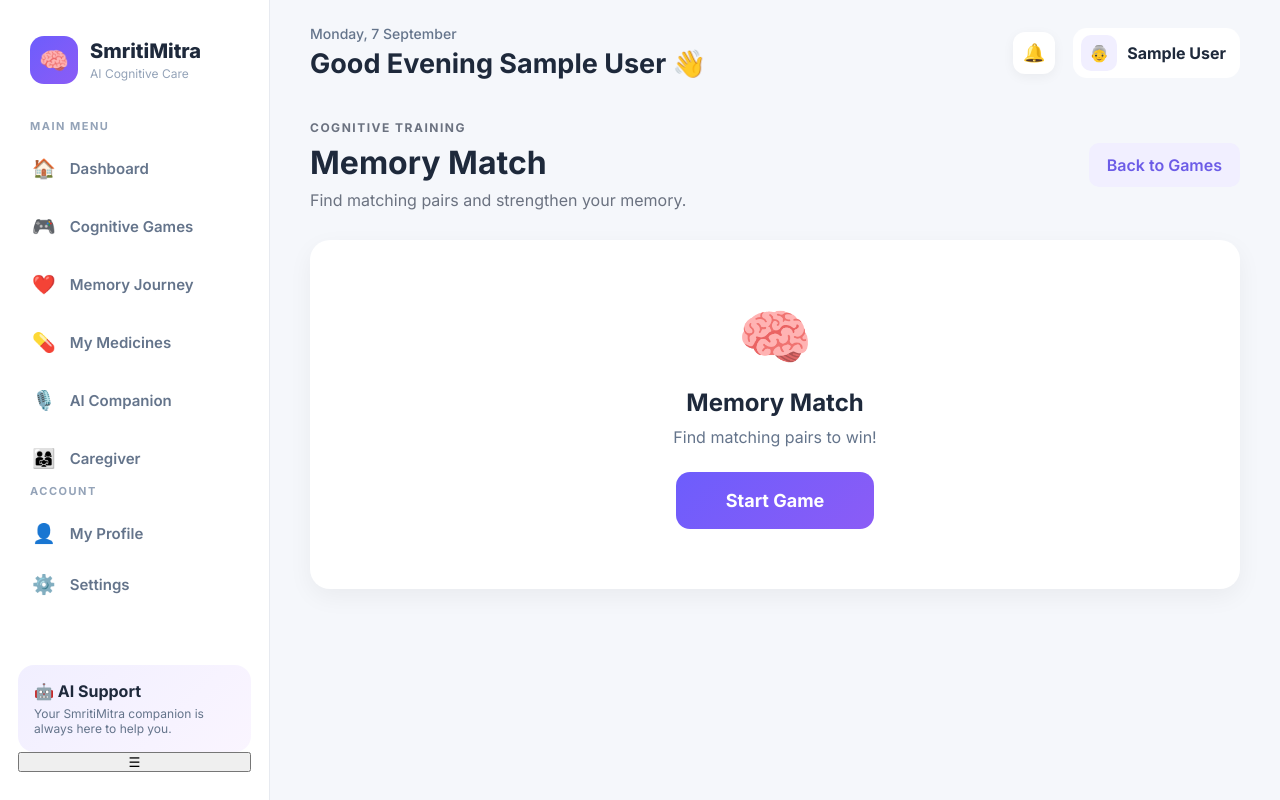
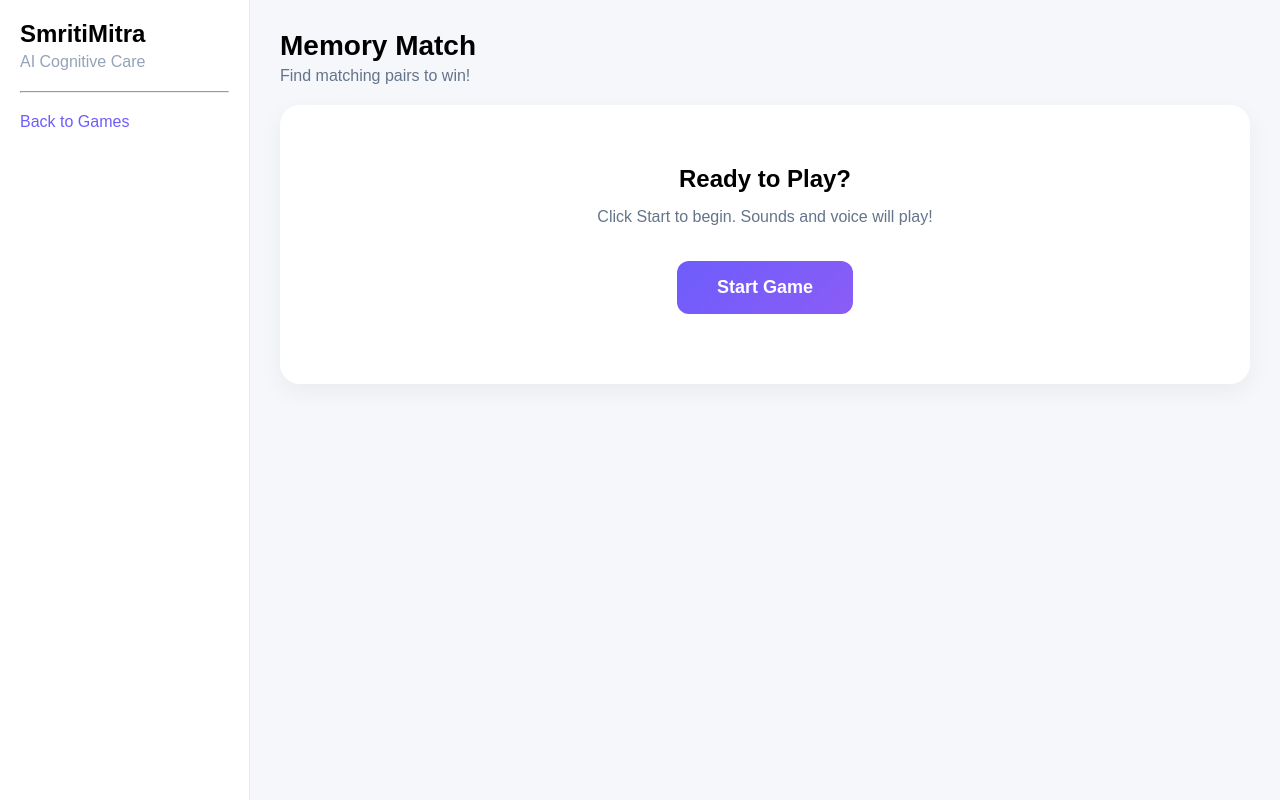
Before and after one commit to Ng-GOAT/SMRITIMITRA, a PHP site: page /pages/memory-match.php in a window 1280 px wide. Run offline with PHP 8.4, Linux system fonts and the light colour scheme; the visitor is signed in with stand-in values (Sample User, id 1).

Commit message:
Memory Match: zero-dependency standalone page, no sidebar JS conflicts

```diff
--- a/pages/memory-match.php
+++ b/pages/memory-match.php
@@ -4,173 +4,152 @@ include "../config/db.php";
 requireLogin();
 ?>
 <!DOCTYPE html>
-<html lang="en">
+<html>
 <head>
-    <meta charset="UTF-8">
-    <meta name="viewport" content="width=device-width, initial-scale=1.0">
-    <title>Memory Match | SmritiMitra</title>
-    <link rel="stylesheet" href="../assets/css/style.css">
+<meta charset="UTF-8">
+<meta name="viewport" content="width=device-width, initial-scale=1.0">
+<title>Memory Match</title>
+<style>
+*{margin:0;padding:0;box-sizing:border-box;}
+body{font-family:Arial,sans-serif;background:#f5f7fb;}
+.layout{display:flex;min-height:100vh;}
+.sidebar{width:250px;background:#fff;padding:20px;border-right:1px solid #e7eaf0;}
+.main{flex:1;padding:30px;}
+h1{font-size:28px;margin-bottom:5px;}
+.sub{color:#64748b;margin-bottom:20px;}
+.stats{display:flex;gap:20px;margin-bottom:25px;}
+.stat{background:#fff;padding:18px 24px;border-radius:14px;box-shadow:0 4px 15px rgba(0,0,0,0.05);flex:1;}
+.stat span{color:#94a3b8;font-size:13px;}
+.stat strong{font-size:24px;display:block;}
+.board{display:grid;grid-template-columns:repeat(4,1fr);gap:12px;max-width:400px;}
+.card{background:#6d5dfc;color:white;border-radius:14px;padding:25px;text-align:center;font-size:28px;cursor:pointer;transition:0.3s;box-shadow:0 4px 15px rgba(109,93,252,0.2);}
+.card:hover{transform:translateY(-3px);}
+.card.flipped{background:#fff;color:#333;border:2px solid #6d5dfc;}
+.card.matched{background:#10b981;color:white;}
+.btn{padding:16px 40px;background:linear-gradient(135deg,#6d5dfc,#8b5cf6);color:white;border:none;border-radius:12px;font-size:18px;font-weight:700;cursor:pointer;margin:10px;}
+.btn:hover{box-shadow:0 8px 25px rgba(109,93,252,0.3);}
+.start-box{text-align:center;padding:60px;background:#fff;border-radius:20px;box-shadow:0 8px 25px rgba(0,0,0,0.05);margin-bottom:25px;}
+.hidden{display:none;}
+.result{text-align:center;padding:40px;background:#fff;border-radius:20px;box-shadow:0 8px 25px rgba(0,0,0,0.05);margin-top:20px;}
+</style>
 </head>
 <body>
-<div class="app-layout">
-    <?php include "../includes/sidebar.php"; ?>
-    <main class="main-content">
-        <?php include "../includes/header.php"; ?>
+<div class="layout">
+<div class="sidebar"><h2>SmritiMitra</h2><p style="color:#94a3b8;margin-top:5px;">AI Cognitive Care</p><hr style="margin:20px 0;"><a href="/SmritiMitra/pages/games.php" style="color:#6d5dfc;text-decoration:none;">Back to Games</a></div>
+<div class="main">
+<h1>Memory Match</h1>
+<p class="sub">Find matching pairs to win!</p>
 
-        <section class="game-page-header">
-            <div>
-                <p class="section-tag">COGNITIVE TRAINING</p>
-                <h1>Memory Match</h1>
-                <p>Find matching pairs and strengthen your memory.</p>
-            </div>
-            <a href="games.php" class="back-link">Back to Games</a>
-        </section>
+<div id="startScreen" class="start-box">
+<h2 style="margin-bottom:15px;">Ready to Play?</h2>
+<p style="color:#64748b;margin-bottom:25px;">Click Start to begin. Sounds and voice will play!</p>
+<button class="btn" id="startBtn">Start Game</button>
+</div>
 
-        <div id="startScreen" style="text-align:center;padding:60px 20px;background:white;border-radius:20px;box-shadow:0 8px 25px rgba(0,0,0,0.05);margin-bottom:25px;">
-            <div style="font-size:60px;margin-bottom:15px;">&#x1F9E0;</div>
-            <h2 style="margin-bottom:10px;">Memory Match</h2>
-            <p style="color:#64748b;margin-bottom:25px;">Find matching pairs to win!</p>
-            <button id="startBtn" style="padding:18px 50px;background:linear-gradient(135deg,#6d5dfc,#8b5cf6);color:white;border:none;border-radius:14px;font-size:18px;font-weight:700;cursor:pointer;">Start Game</button>
-        </div>
+<div class="stats hidden" id="statsBar">
+<div class="stat"><span>Moves</span><strong id="moves">0</strong></div>
+<div class="stat"><span>Matches</span><strong id="matches">0 / 4</strong></div>
+</div>
 
-        <div class="game-stats" id="gameStats" style="display:none;">
-            <div class="game-stat-card"><span>Moves</span><strong id="moves">0</strong></div>
-            <div class="game-stat-card"><span>Matches</span><strong id="matches">0 / 4</strong></div>
-        </div>
+<div id="boardArea" class="hidden" style="margin-bottom:20px;">
+<div class="board" id="board"></div>
+</div>
 
-        <div class="memory-game-container" id="gameArea" style="display:none;">
-            <div class="memory-board" id="memoryBoard"></div>
-        </div>
+<button class="btn hidden" id="restartBtn">Restart</button>
 
-        <div class="game-actions" id="gameActions" style="display:none;">
-            <button class="restart-game-btn" id="restartBtn">Restart Game</button>
-        </div>
-
-        <div id="gameResult" class="game-result hidden">
-            <h2>Excellent!</h2>
-            <p id="resultText"></p>
-            <button class="restart-game-btn" id="playAgainBtn">Play Again</button>
-        </div>
-    </main>
+<div id="resultBox" class="result hidden">
+<h2 id="resultTitle">You Won!</h2>
+<p id="resultText" style="color:#64748b;margin:10px 0 20px;"></p>
+<button class="btn" id="againBtn">Play Again</button>
+</div>
+</div>
 </div>
 
 <script>
-var audioCtx = null;
-var bgMusicInterval = null;
-var isMuted = localStorage.getItem("gameSoundMuted") === "true";
+var audioCtx=null, bgInterval=null, isMuted=localStorage.getItem("gameSoundMuted")==="true";
 
-function unlockAudio() {
-    if (audioCtx) return;
-    try {
-        audioCtx = new (window.AudioContext || window.webkitAudioContext)();
-        if (audioCtx.state === "suspended") audioCtx.resume();
-    } catch(e) {}
+function unlock(){
+    if(audioCtx)return;
+    try{audioCtx=new(window.AudioContext||window.webkitAudioContext)();if(audioCtx.state==="suspended")audioCtx.resume();}catch(e){}
 }
 
-function playTone(freq, dur, type, vol) {
-    if (isMuted || !audioCtx) return;
-    try {
-        var o = audioCtx.createOscillator();
-        var g = audioCtx.createGain();
-        o.type = type || "sine";
-        o.frequency.setValueAtTime(freq, audioCtx.currentTime);
-        g.gain.setValueAtTime(vol || 0.15, audioCtx.currentTime);
-        g.gain.exponentialRampToValueAtTime(0.001, audioCtx.currentTime + dur);
-        o.connect(g); g.connect(audioCtx.destination);
-        o.start(audioCtx.currentTime); o.stop(audioCtx.currentTime + dur);
-    } catch(e) {}
+function tone(f,d,t,v){
+    if(isMuted||!audioCtx)return;
+    try{var o=audioCtx.createOscillator(),g=audioCtx.createGain();o.type=t||"sine";o.frequency.setValueAtTime(f,audioCtx.currentTime);g.gain.setValueAtTime(v||0.15,audioCtx.currentTime);g.gain.exponentialRampToValueAtTime(0.001,audioCtx.currentTime+d);o.connect(g);g.connect(audioCtx.destination);o.start(audioCtx.currentTime);o.stop(audioCtx.currentTime+d);}catch(e){}
 }
 
-function playMatchSound() { playTone(523,0.12,"sine",0.2); setTimeout(function(){playTone(659,0.12,"sine",0.2)},120); setTimeout(function(){playTone(784,0.18,"sine",0.2)},240); }
-function playWrongSound() { playTone(200,0.25,"sawtooth",0.12); }
-function playFlipSound() { playTone(440,0.07,"sine",0.12); }
-function playWinSound() { [523,659,784,1047,784,1047,1319].forEach(function(n,i){setTimeout(function(){playTone(n,0.18,"sine",0.18)},i*120)}); }
+function speak(t){if(isMuted||!("speechSynthesis"in window))return;window.speechSynthesis.cancel();var u=new SpeechSynthesisUtterance(t);u.lang="en-IN";u.rate=0.9;window.speechSynthesis.speak(u);}
 
-function speakText(text) {
-    if (isMuted || !("speechSynthesis" in window)) return;
-    window.speechSynthesis.cancel();
-    var u = new SpeechSynthesisUtterance(text);
-    u.lang = "en-IN"; u.rate = 0.9; u.pitch = 1.1;
-    window.speechSynthesis.speak(u);
+function matchSfx(){tone(523,0.12,"sine",0.2);setTimeout(function(){tone(659,0.12,"sine",0.2)},120);setTimeout(function(){tone(784,0.18,"sine",0.2)},240);}
+function wrongSfx(){tone(200,0.25,"sawtooth",0.12);}
+function flipSfx(){tone(440,0.07,"sine",0.12);}
+function winSfx(){[523,659,784,1047,784,1047,1319].forEach(function(n,i){setTimeout(function(){tone(n,0.18,"sine",0.18)},i*120)});}
+function stopBG(){if(bgInterval){clearInterval(bgInterval);bgInterval=null;}}
+function startBG(){
+    if(isMuted)return;
+    var n=[262,294,330,349,392,349,330,294],idx=0;
+    function p(){if(isMuted||!audioCtx)return;try{var o=audioCtx.createOscillator(),g=audioCtx.createGain();o.type="sine";o.frequency.setValueAtTime(n[idx%n.length],audioCtx.currentTime);g.gain.setValueAtTime(0.05,audioCtx.currentTime);g.gain.exponentialRampToValueAtTime(0.001,audioCtx.currentTime+0.45);o.connect(g);g.connect(audioCtx.destination);o.start(audioCtx.currentTime);o.stop(audioCtx.currentTime+0.45);idx++;}catch(e){}}
+    p();bgInterval=setInterval(p,500);
 }
 
-function stopBG() { if (bgMusicInterval) { clearInterval(bgMusicInterval); bgMusicInterval = null; } }
-function startBG() {
-    if (isMuted) return;
-    var notes = [262,294,330,349,392,349,330,294]; var idx = 0;
-    function play() {
-        if (isMuted) return;
-        try { var o = audioCtx.createOscillator(); var g = audioCtx.createGain();
-        o.type="sine"; o.frequency.setValueAtTime(notes[idx%notes.length],audioCtx.currentTime);
-        g.gain.setValueAtTime(0.05,audioCtx.currentTime);
-        g.gain.exponentialRampToValueAtTime(0.001,audioCtx.currentTime+0.45);
-        o.connect(g); g.connect(audioCtx.destination);
-        o.start(audioCtx.currentTime); o.stop(audioCtx.currentTime+0.45); idx++; } catch(e){}
-    }
-    play(); bgMusicInterval = setInterval(play, 500);
+var E={"A":"\uD83C\uDF4E","B":"\uD83D\uDC36","C":"\uD83C\uDF38","D":"\uD83D\uDE97"};
+var cards=[],fCard=null,sCard=null,moves=0,matches=0,locked=false,attempts=0;
+
+function startGame(){
+    unlock();stopBG();
+    cards=["A","A","B","B","C","C","D","D"].sort(function(){return Math.random()-0.5});
+    fCard=null;sCard=null;moves=0;matches=0;locked=false;attempts=0;
+    document.getElementById("moves").textContent="0";
+    document.getElementById("matches").textContent="0 / 4";
+    document.getElementById("startScreen").classList.add("hidden");
+    document.getElementById("statsBar").classList.remove("hidden");
+    document.getElementById("boardArea").classList.remove("hidden");
+    document.getElementById("restartBtn").classList.remove("hidden");
+    document.getElementById("resultBox").classList.add("hidden");
+    var b=document.getElementById("board");b.innerHTML="";
+    cards.forEach(function(v){
+        var c=document.createElement("div");c.className="card";c.textContent="?";
+        c.setAttribute("data-v",v);
+        c.onclick=function(){flip(c);};
+        b.appendChild(c);
+    });
+    speak("Lets start the game! Good luck!");
+    setTimeout(startBG,1500);
 }
 
-var cardMap = {"A":"\uD83C\uDF4E","B":"\uD83D\uDC36","C":"\uD83C\uDF38","D":"\uD83D\uDE97"};
-var cards=[], firstCard=null, secondCard=null, moves=0, matches=0, locked=false, totalAttempts=0;
-
-function startGame() {
-    unlockAudio(); stopBG();
-    cards = ["A","A","B","B","C","C","D","D"].sort(function(){return Math.random()-0.5});
-    firstCard=null; secondCard=null; moves=0; matches=0; locked=false; totalAttempts=0;
-    document.getElementById("moves").textContent="0";
-    document.getElementById("matches").textContent="0 / 4";
-    document.getElementById("gameResult").classList.add("hidden");
-    document.getElementById("startScreen").style.display="none";
-    document.getElementById("gameStats").style.display="grid";
-    document.getElementById("gameArea").style.display="block";
-    document.getElementById("gameActions").style.display="flex";
-    var board = document.getElementById("memoryBoard"); board.innerHTML="";
-    cards.forEach(function(v,i){
-        var c = document.createElement("div"); c.classList.add("memory-card");
-        c.dataset.value=v; c.textContent="?";
-        c.addEventListener("click", function(){flipCard(c)});
-        board.appendChild(c);
-    });
-    speakText("Lets start the game! Good luck!");
-    setTimeout(startBG, 1500);
+function flip(c){
+    if(locked||c.classList.contains("flipped")||c.classList.contains("matched"))return;
+    unlock();flipSfx();
+    c.classList.add("flipped");c.textContent=E[c.getAttribute("data-v")]||c.getAttribute("data-v");
+    if(!fCard){fCard=c;}
+    else{sCard=c;moves++;attempts++;document.getElementById("moves").textContent=moves;check();}
 }
 
-function flipCard(card) {
-    if (locked || card.classList.contains("flipped") || card.classList.contains("matched")) return;
-    unlockAudio(); playFlipSound();
-    card.classList.add("flipped"); card.textContent=cardMap[card.dataset.value]||card.dataset.value;
-    if (!firstCard) { firstCard=card; }
-    else { secondCard=card; moves++; totalAttempts++; document.getElementById("moves").textContent=moves; checkMatch(); }
-}
-
-function checkMatch() {
+function check(){
     locked=true;
-    if (firstCard.dataset.value===secondCard.dataset.value) {
-        playMatchSound();
-        firstCard.classList.add("matched"); secondCard.classList.add("matched"); matches++;
+    if(fCard.getAttribute("data-v")===sCard.getAttribute("data-v")){
+        matchSfx();fCard.classList.add("matched");sCard.classList.add("matched");matches++;
         document.getElementById("matches").textContent=matches+" / 4";
-        firstCard=null; secondCard=null; locked=false;
-        if (matches===4) { stopBG(); setTimeout(function(){ playWinSound(); speakText("Hurray! You won! Thats amazing!");
-            document.getElementById("gameResult").classList.remove("hidden");
-            document.getElementById("resultText").textContent="You won in "+moves+" moves!";
-            saveScore(moves,totalAttempts); },500); }
-    } else {
-        playWrongSound();
-        setTimeout(function(){ firstCard.classList.remove("flipped"); secondCard.classList.remove("flipped");
-        firstCard.textContent="?"; secondCard.textContent="?"; firstCard=null; secondCard=null; locked=false; },800);
+        fCard=null;sCard=null;locked=false;
+        if(matches===4){
+            stopBG();
+            setTimeout(function(){winSfx();speak("Hurray! You won!");
+            document.getElementById("resultBox").classList.remove("hidden");
+            document.getElementById("resultTitle").textContent="You Won!";
+            document.getElementById("resultText").textContent="Completed in "+moves+" moves!";
+            },500);
+        }
+    }else{
+        wrongSfx();
+        setTimeout(function(){fCard.classList.remove("flipped");sCard.classList.remove("flipped");fCard.textContent="?";sCard.textContent="?";fCard=null;sCard=null;locked=false;},800);
     }
 }
 
-function saveScore(score, attempts) {
-    var acc = Math.round((matches*2/Math.max(attempts,1))*100);
-    fetch("/SmritiMitra/api/games.php",{method:"POST",body:new URLSearchParams({action:"save_score",game_type:"memory_match",score:Math.max(0,100-score*2),level:1,difficulty:"easy",accuracy:acc})}).catch(function(){});
-}
-</script>
-
-<script>
-document.getElementById("startBtn").addEventListener("click", function(){ startGame(); });
-document.getElementById("restartBtn").addEventListener("click", function(){ startGame(); });
-document.getElementById("playAgainBtn").addEventListener("click", function(){ startGame(); });
+window.onload=function(){
+    document.getElementById("startBtn").onclick=function(){startGame();};
+    document.getElementById("restartBtn").onclick=function(){startGame();};
+    document.getElementById("againBtn").onclick=function(){startGame();};
+};
 </script>
 </body>
 </html>
```
